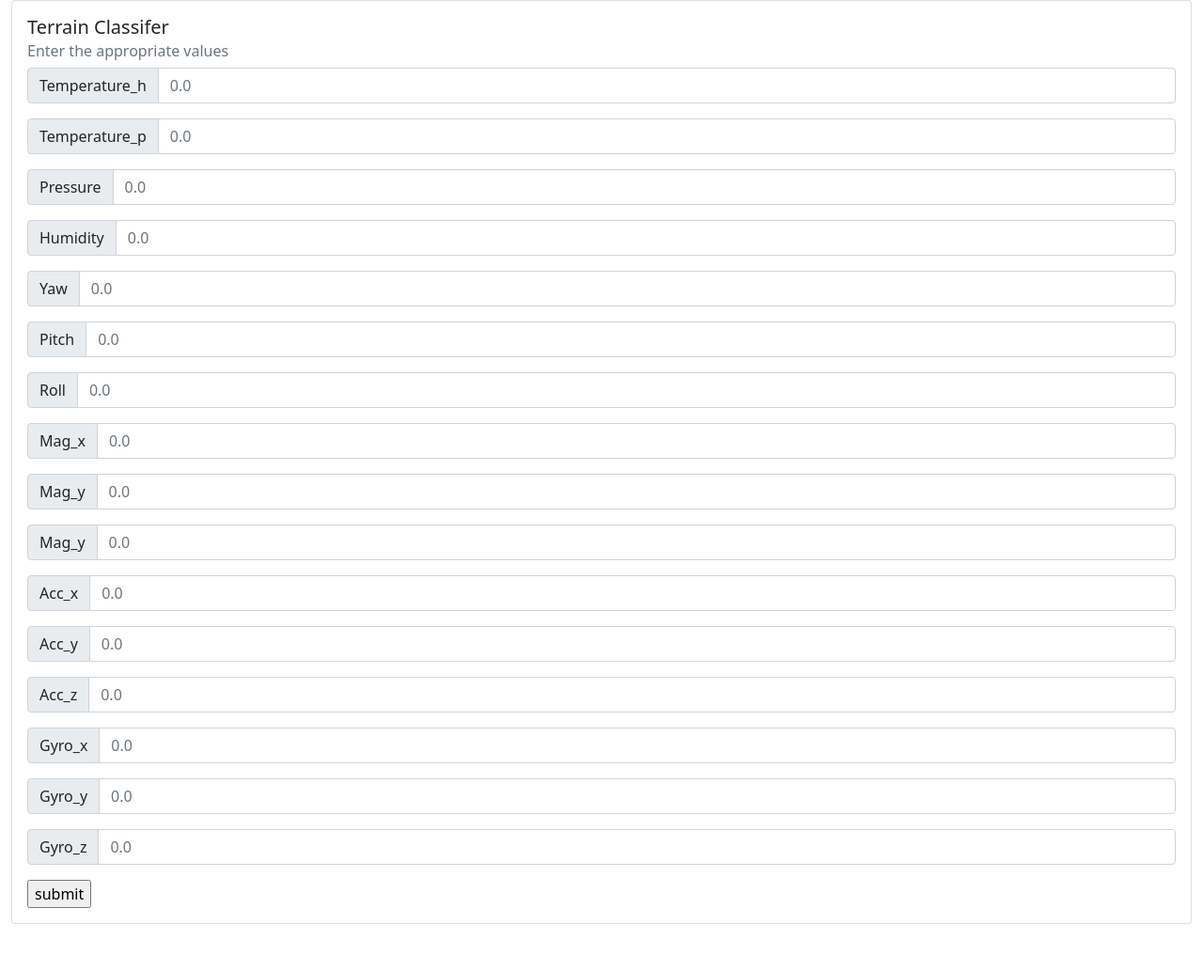
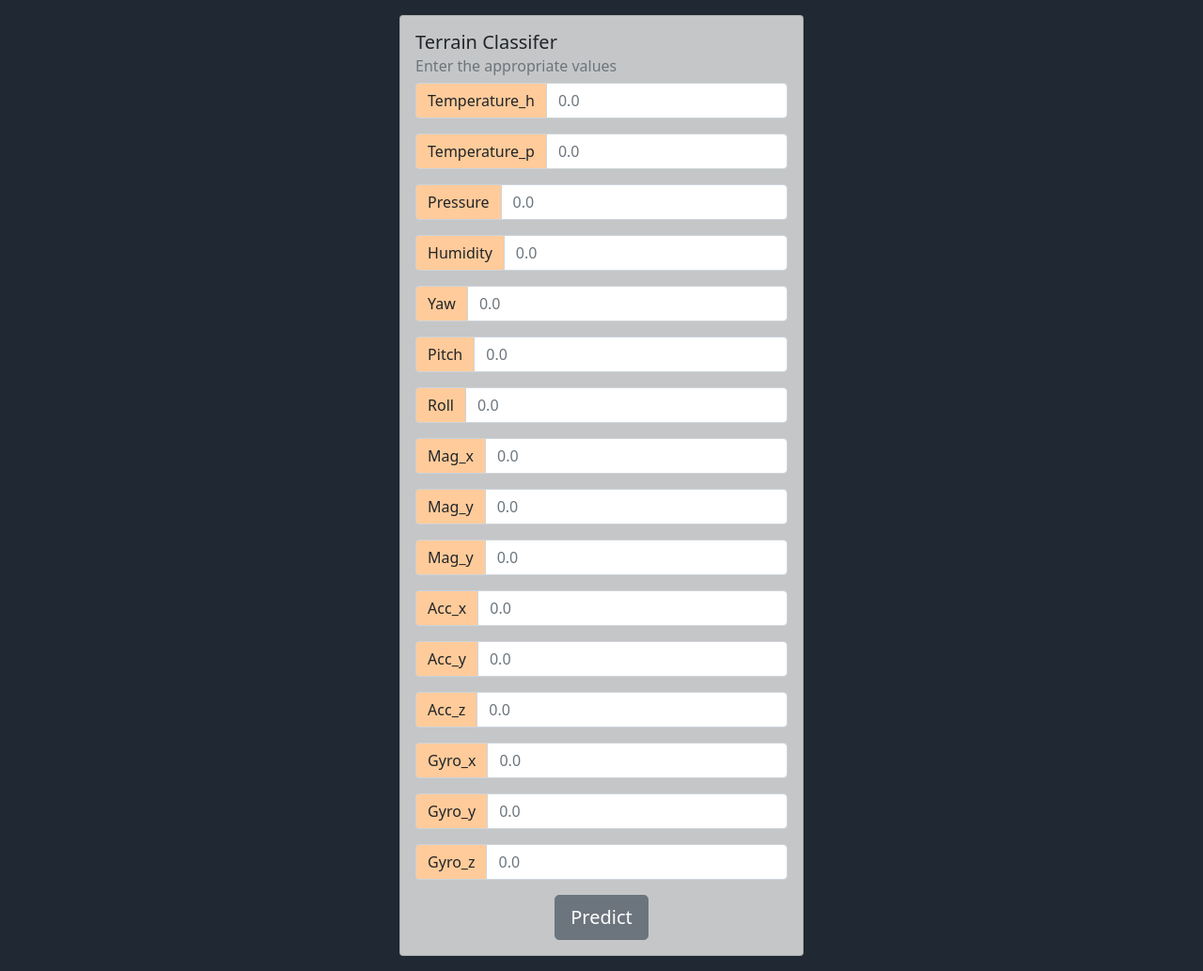
Before and after one commit to henro47/ITRI_671, a Django app: page / in a window 1280 px wide. Shown: the whole page at 94% size. Before the commit the page ends 983 px from the top, so only its background shows below. Run offline with Django 3.2, Linux system fonts and the light colour scheme.

Commit message:
Bootstrap UI
Finished

```diff
--- a/templates/home.html
+++ b/templates/home.html
@@ -10,11 +10,30 @@
 
     <title>Terrain Classifer</title>
   </head>
+  <style>
+    body {
+      background-color: #1F2833
+    }
+    .card{
+      margin-top:1rem;
+      margin-bottom: 1rem;
+      padding:  0.8rem,0.8rem,0.8rem,0.8rem;
+      background-color: #C5C6C7
+    }
+    .input-group-text
+    {
+      background-color: #FFCB9A
+    }
+  </style>
   <body>
+    <div class="container">
+      <div class="row">
+        <div class="col"></div>
+        <div class="col-md-auto">
           <div class="container-fluid">
             <form action="{% url 'predict' %}">
               {% csrf_token %}
-        <div class="card">
+              <div class="card";>
                   <div class="card-body">
                     <h5 class="card-title">Terrain Classifer</h5>
                     <h6 class="card-subtitle mb-2 text-muted">Enter the appropriate values</h6>
@@ -114,14 +133,17 @@
                       <span class="input-group-text" id="basic-addon1">Gyro_z</span>
                       <input type="text" required name="gy_z" class="form-control" placeholder="0.0" aria-label="Username" aria-describedby="basic-addon1">
                     </div>
-
-              <input type="submit" name="" value="submit">
+                    <div class="text-center">
+                      <input class="btn btn-secondary btn-lg" type="submit" name="" value="Predict">
+                    </div>
                   </div>
                 </div>
             </form>
           </div>
-
-
+        </div>
+        <div class="col"></div>
+      </div>
+    </div>
     <!--Bootstrap bundle-->
     <script src="https://cdn.jsdelivr.net/npm/bootstrap@5.1.0/dist/js/bootstrap.bundle.min.js" integrity="sha384-U1DAWAznBHeqEIlVSCgzq+c9gqGAJn5c/t99JyeKa9xxaYpSvHU5awsuZVVFIhvj" crossorigin="anonymous"></script>
 </body>
```
Also changed, not shown: templates/prediction.html (+24 -3 lines). Lines whose indentation alone changed are shown as unchanged.
